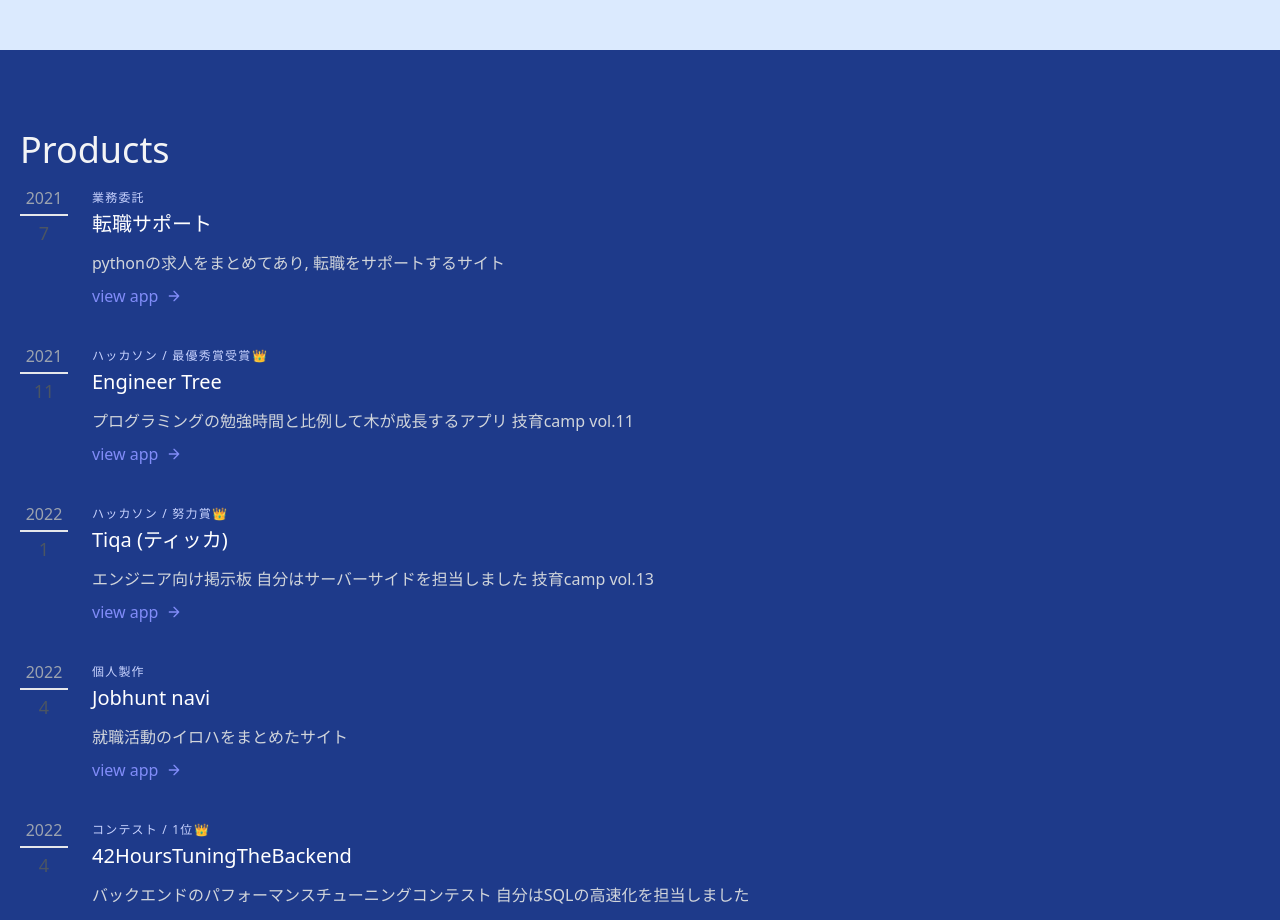
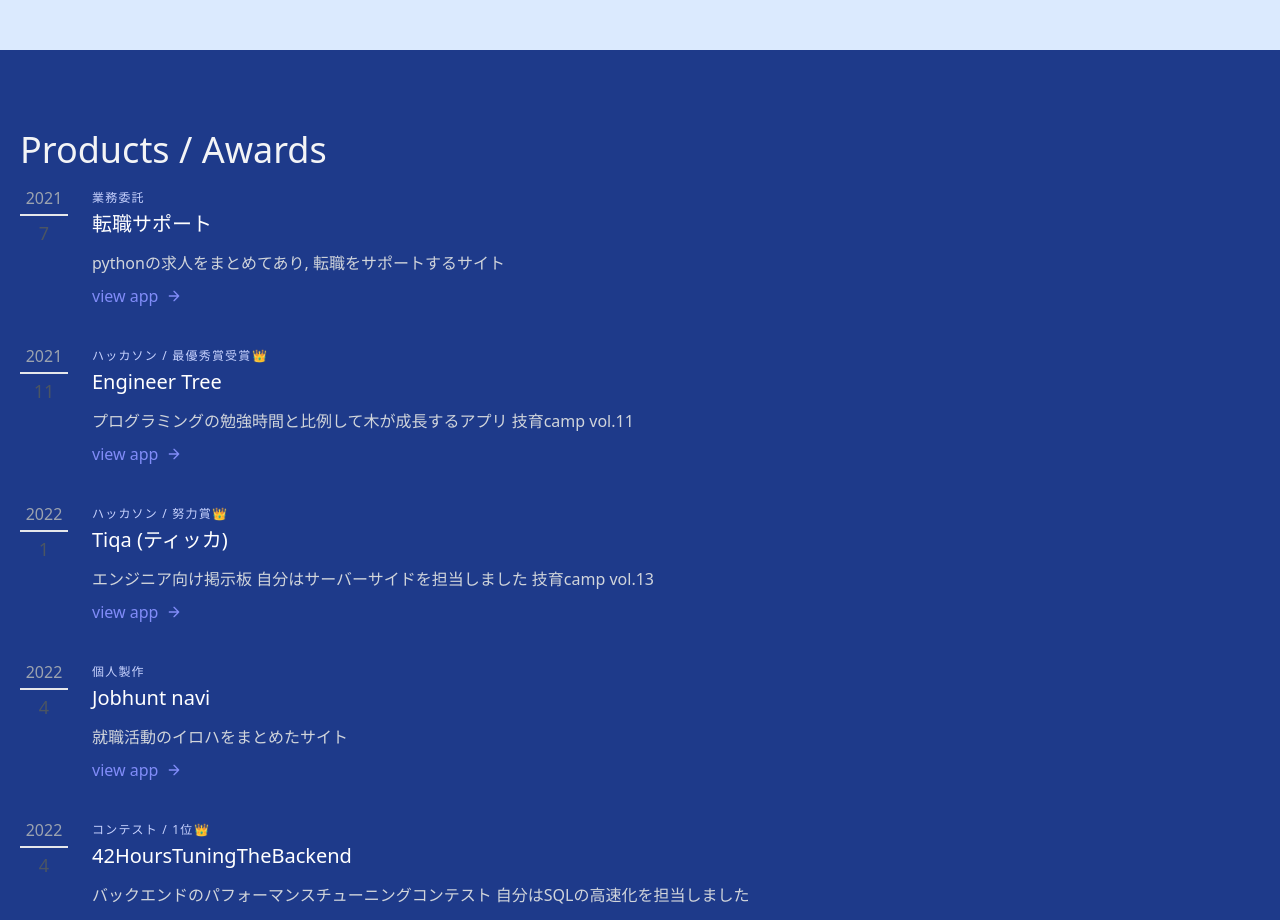
Before and after one commit to mahiro72/nuxt-homepage, a Nuxt app: page / in a window 1280 px wide. Shown: the part 1580-2500 px from the top of the page. Built offline with nearby package versions, Linux system fonts and the light colour scheme.

Commit message:
doc,json 修正

```diff
--- a/components/Product/ProductList.vue
+++ b/components/Product/ProductList.vue
@@ -1,7 +1,7 @@
 <template>
 	<div class="bg-blue-900" id="product">
 		<div class="container px-5 py-20 mx-auto">
-			<p class="text-gray-100 text-4xl">Products</p>
+			<p class="text-gray-100 text-4xl">Products / Awards</p>
 			<section class="text-gray-300 body-font">
 				<div class="flex flex-wrap" v-for="(p,p_idx) in products" :key="p_idx">
 					<Product :info="{title: p.title,
```
